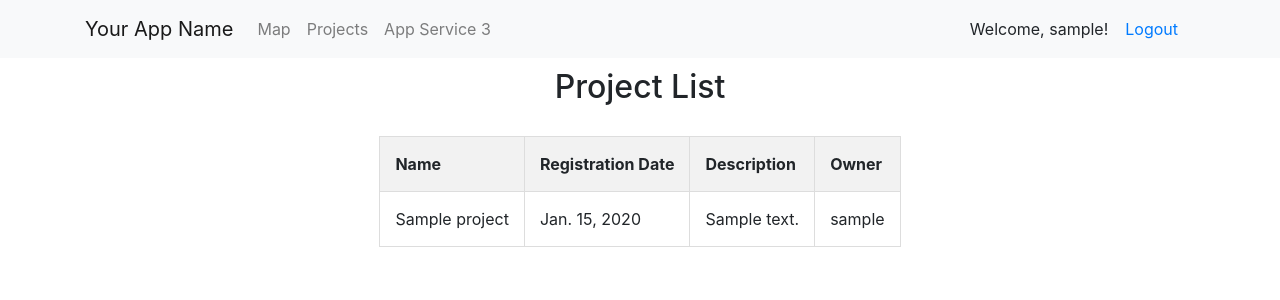
After one commit to greenjune-ship-it/coral-future, a Django app: page /projects/ in a window 1280 px wide. The commit adds this page. Shown: the top 300 px of the page. Run offline with Django 5.2, Linux system fonts and the light colour scheme; a user stored in the database is signed in; tables that the repository leaves empty hold one stand-in row (values such as "Sample post"); some libraries are stand-ins or nearby versions.

Commit message:
added projects list table

```diff
--- a/django_app/django_app/settings.py
+++ b/django_app/django_app/settings.py
@@ -41,6 +41,7 @@ INSTALLED_APPS = [
 
 AUTH_USER_MODEL = 'users.CustomUser'
 
+LOGIN_URL = 'login'
 LOGIN_REDIRECT_URL = 'home'
 LOGOUT_REDIRECT_URL = 'home'
 
--- a/django_app/django_app/urls.py
+++ b/django_app/django_app/urls.py
@@ -6,4 +6,5 @@ urlpatterns = [
     path('', include('main.urls')),
     path('user/', include('users.urls')),
     path('maps/', include('maps.urls')),
+    path('projects/', include('projects.urls')),
 ]
--- a/django_app/maps/templates/map.html
+++ b/django_app/maps/templates/map.html
@@ -29,4 +29,5 @@
             .bindPopup("{{ location.name }}");
     {% endfor %}
 </script>
+
 {% endblock %}
--- /dev/null
+++ b/django_app/projects/templates/projects/project_list.html
@@ -0,0 +1,51 @@
+{% extends 'base.html' %}
+
+{% block content %}
+{% include 'navbar.html' %}
+
+<style>
+    .unique-project-list {
+        text-align: center;
+    }
+
+    table {
+        margin: 20px auto; /* Add margin to the table for better spacing */
+        border-collapse: collapse;
+    }
+
+    th, td {
+        padding: 15px;
+        text-align: left;
+        border: 1px solid #ddd; /* Add borders to cells for better visibility */
+    }
+
+    th {
+        background-color: #f2f2f2; /* Set a background color for the table header */
+    }
+</style>
+
+<div class="unique-project-list">
+    <h2 style="padding: 10px;">Project List</h2>
+    <table>
+        <thead>
+        <tr>
+            <th>Name</th>
+            <th>Registration Date</th>
+            <th>Description</th>
+            <th>Owner</th>
+        </tr>
+        </thead>
+        <tbody>
+        {% for project in projects %}
+        <tr>
+            <td>{{ project.name }}</td>
+            <td>{{ project.registration_date }}</td>
+            <td>{{ project.description }}</td>
+            <td>{{ project.owner.username }}</td>
+        </tr>
+        {% endfor %}
+        </tbody>
+    </table>
+</div>
+
+{% endblock %}
--- /dev/null
+++ b/django_app/projects/urls.py
@@ -0,0 +1,6 @@
+from django.urls import path
+from .views import project_list
+
+urlpatterns = [
+    path('', project_list, name='projects'),
+]
--- a/django_app/projects/views.py
+++ b/django_app/projects/views.py
@@ -1,3 +1,9 @@
+# projects/views.py
 from django.shortcuts import render
+from django.contrib.auth.decorators import login_required
+from projects.models import Project
 
-# Create your views here.
+@login_required
+def project_list(request):
+    projects = Project.objects.all()
+    return render(request, 'projects/project_list.html', {'projects': projects})
--- a/django_app/static/templates/navbar.html
+++ b/django_app/static/templates/navbar.html
@@ -14,7 +14,8 @@
                     <a class="nav-link" href="{% url 'maps' %}">Map</a>
                 </li>
                 <li class="nav-item">
-                    <a class="nav-link" href="#">Projects</a>
+                    <a class="nav-link" href="{% url 'projects' %}">Projects
+                    </a>
                 </li>
                 <li class="nav-item">
                     <a class="nav-link" href="#">App Service 3</a>
@@ -37,7 +38,7 @@
             </div>
             {% else %}
             <!-- Displayed when the user is not authenticated -->
-            <a class="nav-link" href="{% url 'login' %}">Login</a>
+            <a class="nav-link" href="{% url 'login' %}?next={{ request.get_full_path }}">Login</a>
             {% endif %}
         </div>
     </div>
```
